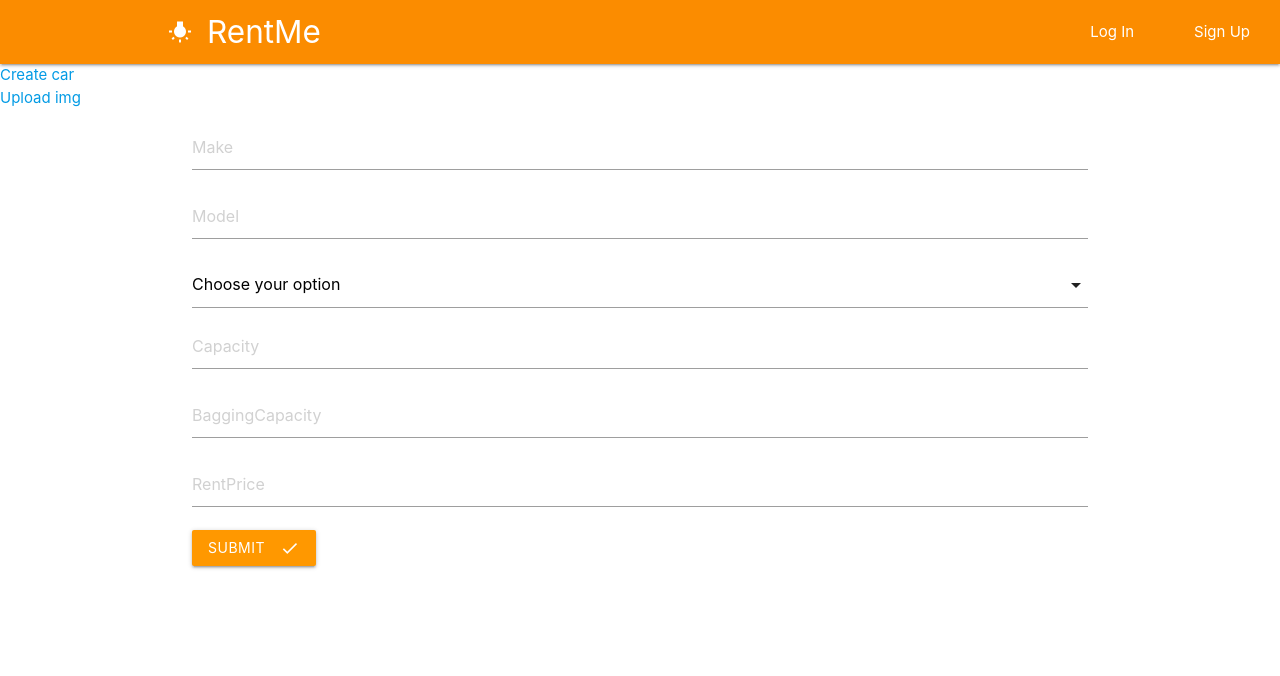
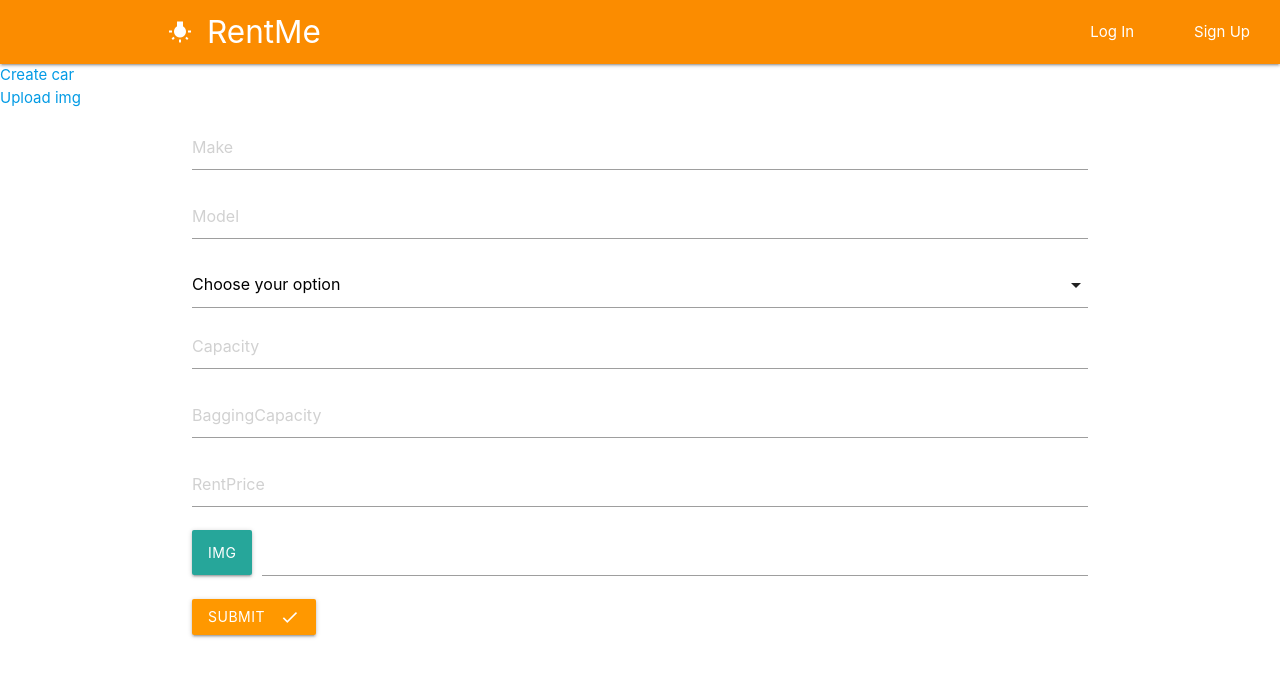
Before and after one commit to shazy89/rent-me-front-end, a React (Create React App) app: page /cars/new in a window 1280 px wide. Shown: the top 676 px of the page. Built offline with nearby package versions, Linux system fonts and the light colour scheme; no server answers.

Commit message:
upload img to cloudinary and store the url

```diff
--- a/src/App.js
+++ b/src/App.js
@@ -6,7 +6,7 @@ import Login from './components/auth/Login'
 import Signup from './components/auth/Signup'
 import NavBar from './components/NavBar'
 import CarForm from './components/rentalcars/CarForm'
-import Upload from './components/rentalcars/Upload'
+import UploadCarImg from './components/rentalcars/UploadCarImg'
 
 
 class App extends Component {
@@ -62,7 +62,7 @@ render() {
      < NavBar {...this.props} handleLogOut={this.handleLogOut} loggedInStatus={this.state.isLoggedIn}/>
      <Switch>
      <Route path='/cars/new' component={ CarForm }/>
-     <Route path='/upload/img' component={ Upload }/>
+     <Route path='/upload/img' component={ UploadCarImg }/>
      <Route
         exact path='/login'
         render={props => (
--- a/src/actions/carActions.js
+++ b/src/actions/carActions.js
@@ -23,7 +23,17 @@ export const fetchCars = () => {
    };
 
 
-  export const createCar = (carData, history) => {
+  export const createCar = (car, history) => {
+    const carParams = {
+        car: {
+            make: car.car.make,
+              model: car.car.model,
+              vehicleType: car.car.model,
+              capacity: car.car.model ,
+              baggingCapacity: car.car.model,
+              rentPrice: car.car.rentPrice,
+              img: car.car.reader.result}
+             }
     return (dispatch) => {
         fetch('http://localhost:3001/cars', {
             method: "POST",
@@ -31,7 +41,7 @@ export const fetchCars = () => {
                 'Accept': 'application/json',
                 'Content-Type': 'application/json'
             },
-            body: JSON.stringify(carData)
+            body: JSON.stringify(carParams)
         })
             .then( resp => resp.json() )
             .then( car => {
--- a/src/components/rentalcars/CarForm.js
+++ b/src/components/rentalcars/CarForm.js
@@ -1,67 +1,144 @@
-import React, { Component } from 'react'
+import React, { useState } from 'react'
+//import React, { Component } from 'react'
 import {  Icon, TextInput, Select } from 'react-materialize'
 import { createCar } from '../../actions/carActions';
 import { connect } from 'react-redux';
 
-export class CarForm extends Component {
-    constructor(props) {
-        super(props);
-        this.state = {
-            make: '',
-            model: '',
-            vehicleType: '',
-            capacity: '',
-            baggingCapacity: '',
-            rentPrice: ''
-        };
-     }
-     handleChange = (event) => {
-        const {name, value} = event.target
-        this.setState({
-          [name]: value
-        })
-      };
+const CarForm = ({createCar, history }) => {
+    const [make, setMake] = useState("")
+    const [model, setModel] = useState("")
+    const [vehicleType, setvehicleType] = useState("")
+    const [capacity, setCapacity] = useState("")
+    const [baggingCapacity, setBaggingCapacity] = useState("")
+    const [rentPrice, setRentPrice] = useState("")
+    const [img, setImg] = useState("")
+    const [errMsg, setErrMsg] = useState('');
 
-      handleSubmit = (event) => {
-        event.preventDefault()
-        const car = {
-            car: this.state
-        }
-        this.props.createCar(car, this.props.history)
-        this.setState({
-            make: '',
-            model: '',
-            vehicleType: '',
-            capacity: '',
-            baggingCapacity: '',
-            rentPrice: ''
+    const [selectedFile, setSelectedFile] = useState();
 
-        })
-      }
+    const handleFileInputChange = (e) => {
+        const file = e.target.files[0];
+     //   previewFile(file);
+        setSelectedFile(file);
+
+        setImg(e.target.value);
+    };
 
 
-    render() {
-    const {make, model, vehicleType, capacity, baggingCapacity, rentPrice} = this.state
+
+    const handleSubmit = e => {
+        e.preventDefault();
+        if (!selectedFile) return;
+        const reader = new FileReader();
+        reader.readAsDataURL(selectedFile);
+
+        const car = {
+            car: {make, model, vehicleType, capacity, baggingCapacity, rentPrice, reader}
+        }
+        //reader.result
+        reader.onloadend = () => {
+            createCar(car, history);
+        };
+        reader.onerror = () => {
+            console.error('AHHHHHHHH!!');
+            setErrMsg('something went wrong!');
+        };
+
+
+    }
+
+ //       this.state = {
+ //           make: '',
+ //           model: '',
+ //           vehicleType: '',
+ //           capacity: '',
+ //           baggingCapacity: '',
+ //           rentPrice: '',
+ //           img: ''
+ //       };
+ //    }
+
+//    handleChange = (event) => {
+//
+// //      if (event.target.files){
+// //     const file = event.target.files[0];
+// //     this.selectedFile(file)
+// // }
+// const {name, value} = event.target
+//       this.setState({
+//         [name]: value
+//       })
+//
+//   };
+
+ //   selectedFile = (data) => {
+ //     const reader = new FileReader();
+ //     reader.readAsDataURL(data)
+ //
+ //     reader.onloadend = () => {
+ //       this.handleImg(reader.result);
+ //     };
+ // }
+
+
+//  handleImg = data => {
+//      return (data)
+//      }
+//
+//      handleSubmit = (event) => {
+//        event.preventDefault()
+//
+//        const car = {
+//            car: this.state
+//        }
+//
+//        this.props.createCar(car, this.props.history)
+//        this.setState({
+//            make: '',
+//            model: '',
+//            vehicleType: '',
+//            capacity: '',
+//            baggingCapacity: '',
+//            rentPrice: '',
+//            img: ''
+//
+//        })
+//      }
+
+
+
+
+   //   previewFile = (file) => {
+   //     const reader = new FileReader();
+   //     reader.readAsDataURL(file);
+   // //    reader.onloadend = () => {
+   // //        setPreviewSource(reader.result);
+   // //    };
+   // };
+
+
+
+ //   const {make, model, vehicleType, capacity, baggingCapacity, rentPrice, img} = this.state
         return (
             <div className='container'>
-            <form onSubmit={this.handleSubmit}>
+            <form onSubmit={ handleSubmit }>
           <TextInput
             placeholder="Make"
             type="text"
             name="make"
             value={make}
-            onChange={this.handleChange}
+            onChange={ e => setMake(e.target.value)}
           />
           <TextInput
             placeholder="Model"
             type="text"
             name="model"
             value={model}
-            onChange={this.handleChange}
+            onChange={e => setModel(e.target.value)}
           />
      <Select
         id="Select-9"
-        onChange={this.handleChange}
+        onChange={e => setvehicleType(e.target.value)}
         name="vehicleType"
         multiple={false}
         options={{
@@ -105,22 +182,31 @@ export class CarForm extends Component {
             type="text"
             name="capacity"
             value={capacity}
-            onChange={this.handleChange}
+            onChange={e => setCapacity(e.target.value)}
             />
           <TextInput
             placeholder="BaggingCapacity"
             type="text"
             name="baggingCapacity"
             value={baggingCapacity}
-            onChange={this.handleChange}
+            onChange={e => setBaggingCapacity(e.target.value)}
             />
           <TextInput
             placeholder="RentPrice"
             type="text"
             name="rentPrice"
             value={rentPrice}
-            onChange={this.handleChange}
+            onChange={e => setRentPrice(e.target.value)}
             />
+          <TextInput
+            id="TextInput-4"
+            label="img"
+            type="file"
+            name="img"
+            onChange={handleFileInputChange}
+            value= {img}
+
+           />
 
           <button placeholder="submit" type="submit"
              node="button"
@@ -135,11 +221,8 @@ export class CarForm extends Component {
 
             </div>
         )
-    }
 }
 
 
 
-
-
-export default connect(null, { createCar })(CarForm);
+     export default connect(null, { createCar })(CarForm);
--- a/src/components/rentalcars/Upload.js
+++ b/src/components/rentalcars/Upload.js
@@ -31,7 +31,7 @@ class App extends Component {
     .then(res=>res.json())
     .then(image=>{
       this.setState({
-        pic: image.imageUrl
+        pic: image.image_url
       })
     })
 
--- a/src/components/rentalcars/UploadCarImg.js
+++ b/src/components/rentalcars/UploadCarImg.js
@@ -13,6 +13,7 @@ export default function UploadCarImg() {
         const file = e.target.files[0];
         previewFile(file);
         setSelectedFile(file);
+
         setFileInputState(e.target.value);
     };
 
@@ -24,14 +25,16 @@ export default function UploadCarImg() {
         };
     };
 
+
     const handleSubmitFile = (e) => {
         e.preventDefault();
 
         if (!selectedFile) return;
         const reader = new FileReader();
         reader.readAsDataURL(selectedFile);
+        debugger
         reader.onloadend = () => {
-            uploadImage(reader.result);
+            upload(reader.result);
         };
         reader.onerror = () => {
             console.error('AHHHHHHHH!!');
@@ -39,22 +42,27 @@ export default function UploadCarImg() {
         };
     };
 
-    const uploadImage = async (base64EncodedImage) => {
-        debugger
-        try {
-            await fetch('https://api.cloudinary.com/v1_1/dytheecsk/image/upload', {
-                method: 'POST',
-                body: JSON.stringify({ data: base64EncodedImage }),
-                headers: { 'Content-Type': 'application/json' },
-            });
-            setFileInputState('');
-            setPreviewSource('');
-            setSuccessMsg('Image uploaded successfully');
-        } catch (err) {
-            console.error(err);
-            setErrMsg('Something went wrong!');
+    const upload = (data)=>{
+
+        console.log(data);
+   debugger
+
+        fetch('http://localhost:3001/images', {
+            method: "POST",
+            headers: {
+                'Accept': 'application/json',
+                'Content-Type': 'application/json'
+            },body: JSON.stringify({image:{
+          imageUrl: data
         }
-    };
+        })
+      })
+        .then(res=>res.json())
+        .then(image=>{
+              console.log(image)
+        })
+    }
+
 
     return (
         <div>
```
